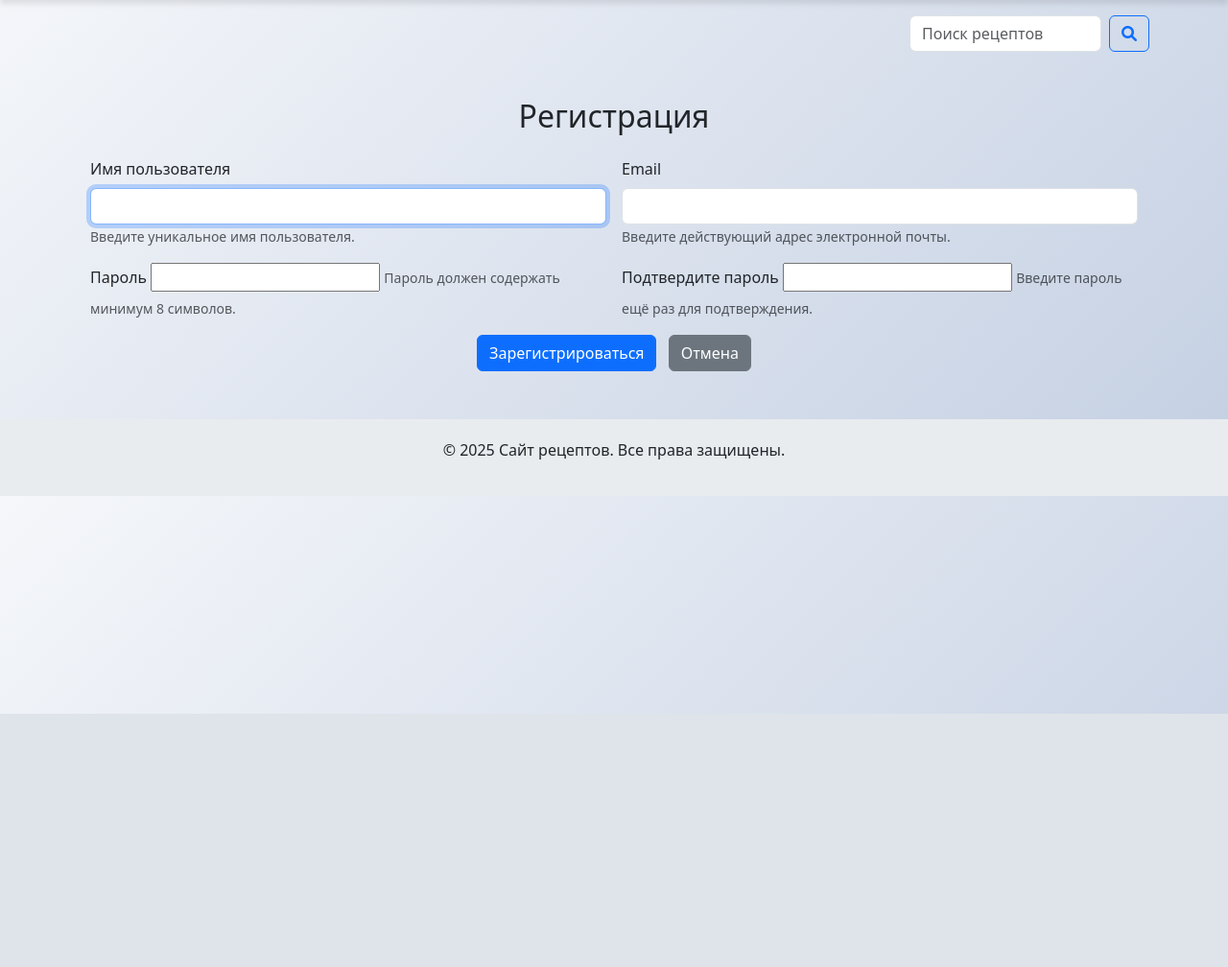
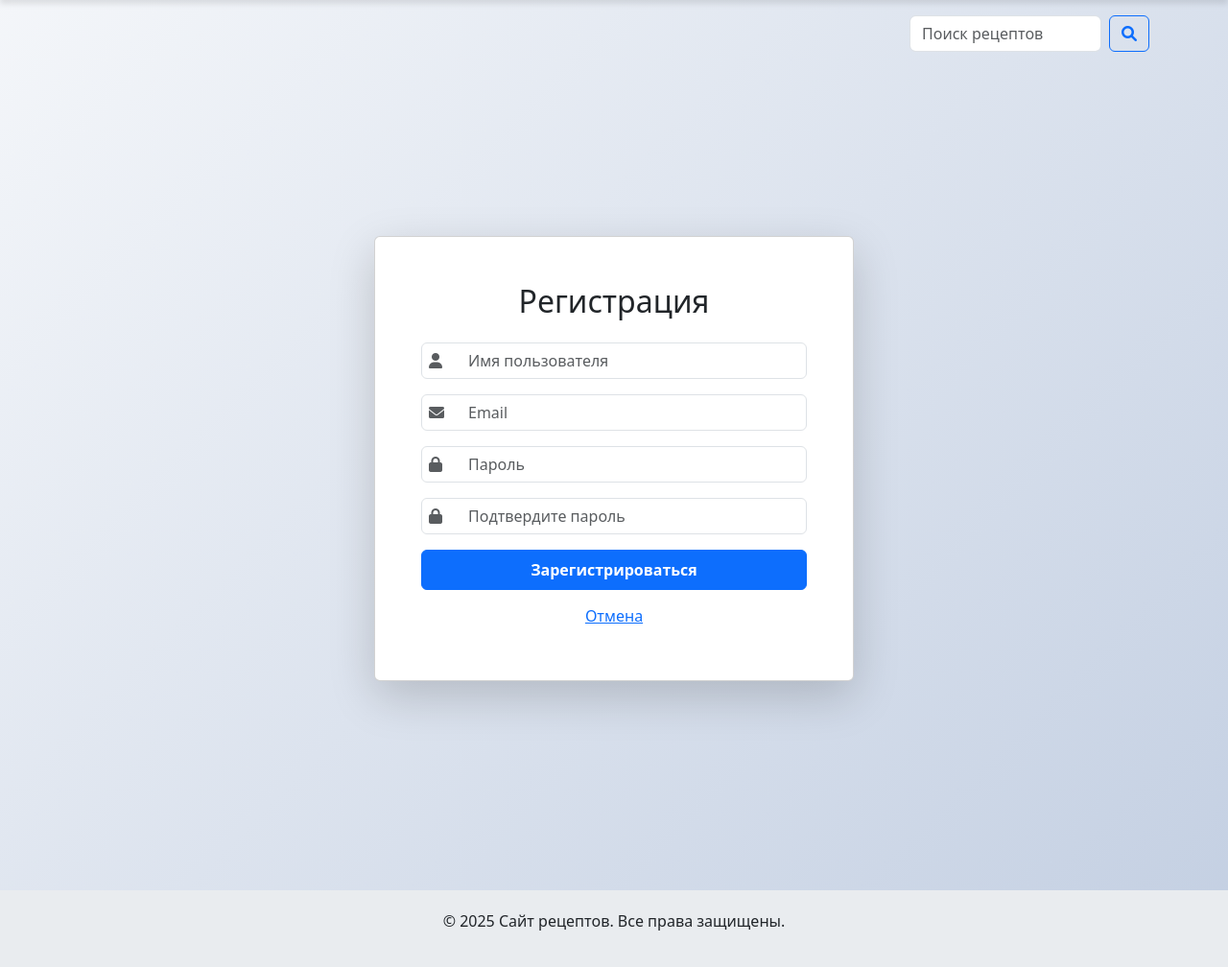
Before and after one commit to EvgeniyMoz/recipe_site, a Django app: page /register/ in a window 1280 px wide. Shown: the part 56-1064 px from the top of the page at 96% size. Before the commit the page ends 800 px from the top, so only its background shows below. Run offline with Django 5.2, Linux system fonts and the light colour scheme.

Commit message:
исправленно скоректированно поле регистрации

```diff
--- a/recipes/templates/recipes/base.html
+++ b/recipes/templates/recipes/base.html
@@ -77,5 +77,8 @@
 
     <!-- Bootstrap JS -->
     <script src="https://cdn.jsdelivr.net/npm/bootstrap@5.3.0-alpha1/dist/js/bootstrap.bundle.min.js"></script>
+
+    <!-- Bootstrap CSS -->
+    <link href="https://cdn.jsdelivr.net/npm/bootstrap@5.3.0-alpha1/dist/css/bootstrap.min.css" rel="stylesheet">
 </body>
 </html>
--- a/recipes/templates/recipes/register.html
+++ b/recipes/templates/recipes/register.html
@@ -1,44 +1,44 @@
 {% extends 'recipes/base.html' %}
 
 {% block content %}
-    <div class="container mt-5">
+    <div class="container d-flex justify-content-center align-items-center min-vh-100">
+        <div class="card shadow-lg" style="width: 100%; max-width: 500px;">
+            <div class="card-body p-5">
                 <h2 class="text-center mb-4">Регистрация</h2>
                 <form method="post" class="row g-3">
                     {% csrf_token %}
 
                     <!-- Имя пользователя -->
-            <div class="col-md-6">
-                <label for="{{ form.username.id_for_label }}" class="form-label">Имя пользователя</label>
-                {{ form.username }}
-                <small class="text-muted">Введите уникальное имя пользователя.</small>
+                    <div class="col-12 position-relative">
+                        <i class="fas fa-user position-absolute top-50 start-0 translate-middle-y ms-3 text-muted"></i>
+                        <input type="text" class="form-control ps-5" name="username" placeholder="Имя пользователя">
                     </div>
 
                     <!-- Email -->
-            <div class="col-md-6">
-                <label for="{{ form.email.id_for_label }}" class="form-label">Email</label>
-                {{ form.email }}
-                <small class="text-muted">Введите действующий адрес электронной почты.</small>
+                    <div class="col-12 position-relative">
+                        <i class="fas fa-envelope position-absolute top-50 start-0 translate-middle-y ms-3 text-muted"></i>
+                        <input type="email" class="form-control ps-5" name="email" placeholder="Email">
                     </div>
 
                     <!-- Пароль -->
-            <div class="col-md-6">
-                <label for="{{ form.password1.id_for_label }}" class="form-label">Пароль</label>
-                {{ form.password1 }}
-                <small class="text-muted">Пароль должен содержать минимум 8 символов.</small>
+                    <div class="col-12 position-relative">
+                        <i class="fas fa-lock position-absolute top-50 start-0 translate-middle-y ms-3 text-muted"></i>
+                        <input type="password" class="form-control ps-5" name="password1" placeholder="Пароль">
                     </div>
 
                     <!-- Подтверждение пароля -->
-            <div class="col-md-6">
-                <label for="{{ form.password2.id_for_label }}" class="form-label">Подтвердите пароль</label>
-                {{ form.password2 }}
-                <small class="text-muted">Введите пароль ещё раз для подтверждения.</small>
+                    <div class="col-12 position-relative">
+                        <i class="fas fa-lock position-absolute top-50 start-0 translate-middle-y ms-3 text-muted"></i>
+                        <input type="password" class="form-control ps-5" name="password2" placeholder="Подтвердите пароль">
                     </div>
 
                     <!-- Кнопки отправки формы -->
                     <div class="col-12 text-center">
-                <button type="submit" class="btn btn-primary me-2">Зарегистрироваться</button>
-                <a href="{% url 'home' %}" class="btn btn-secondary">Отмена</a>
+                        <button type="submit" class="btn btn-primary w-100 py-2 fw-bold">Зарегистрироваться</button>
+                        <a href="{% url 'home' %}" class="btn btn-link mt-2">Отмена</a>
                     </div>
                 </form>
             </div>
+        </div>
+    </div>
 {% endblock %}
```
Also changed, not shown: recipes/static/css/styles.css (added, +46 -0 lines), recipes/templates/recipes/login.html (+18 -9 lines). Lines whose indentation alone changed are shown as unchanged.
